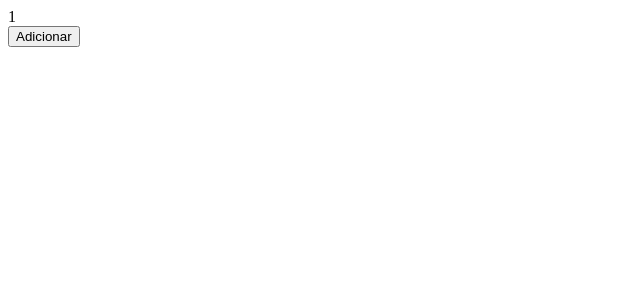
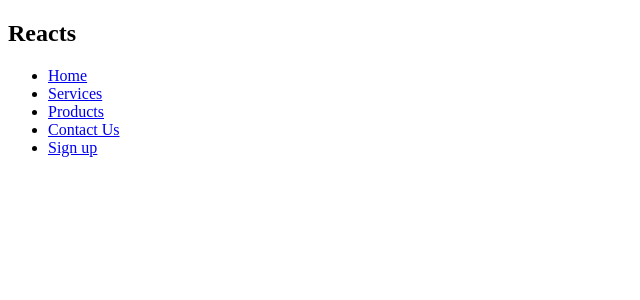
Before and after one commit to rafaelgsilveira/ragasil-test, a Next.js app: page / in a window 1280 px wide. Shown: the top 300 px of the page, without its empty margins (0-640 px from the left). Built offline with nearby package versions, Linux system fonts and the light colour scheme.

Commit message:
basic navbar added

```diff
--- /dev/null
+++ b/pages/components/Navbar/MenuItems.js
@@ -0,0 +1,27 @@
+export const MenuItems = [
+    {
+        title: "Home",
+        url: "#",
+        className: "nav-links"
+    },
+    {
+        title: "Services",
+        url: "#",
+        className: "nav-links"
+    },
+    {
+        title: "Products",
+        url: "#",
+        className: "nav-links"
+    },
+    {
+        title: "Contact Us",
+        url: "#",
+        className: "nav-links"
+    },
+    {
+        title: "Sign up",
+        url: "#",
+        className: "nav-links-mobile"
+    },
+]
--- /dev/null
+++ b/pages/components/Navbar/Navbar.js
@@ -0,0 +1,32 @@
+import React, {Component} from 'react';
+import { MenuItems} from "./MenuItems";
+
+class Navbar extends Component{
+    render() {
+        return(
+            <nav className="NavbarItems">
+                <h1 className="navbar-logo">Reacts</h1>
+                <div className="menu-icon">
+
+                </div>
+                <ul>
+                    {MenuItems.map((item, index)=>{
+                        return(
+
+
+                    <li key={index}>
+                        <a  className={item.className} href={item.url}>
+                            {item.title}
+                        </a>
+                    </li>
+                        )
+                    })}
+                </ul>
+            </nav>
+        )
+    }
+}
+
+
+
+export default Navbar
--- a/pages/index.js
+++ b/pages/index.js
@@ -1,22 +1,14 @@
-import { useState} from 'react';
+import Navbar from "./components/Navbar/Navbar";
 
-function Contador(){
-    const [contador, setContador] = useState(1);
 
-    function adicionarContador(){
-        setContador(contador+1);
-    }
 
-    return (
+function Home(){
+    return(
         <div>
-            <div>{contador}</div>
-            <button onClick={adicionarContador}>Adicionar</button>
+            <Navbar />
         </div>
     )
-}
 
-function Home(){
-    return <Contador />
 }
 
 export default Home
```
Also changed, not shown: pages/components/Navbar/Navbar.css (added).
